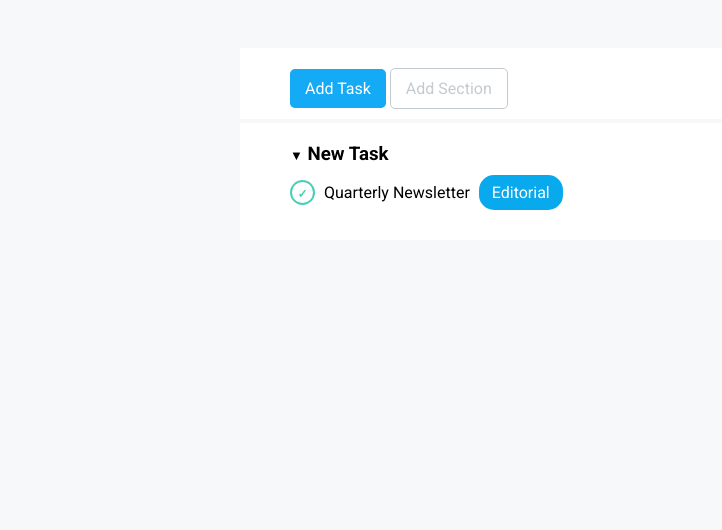
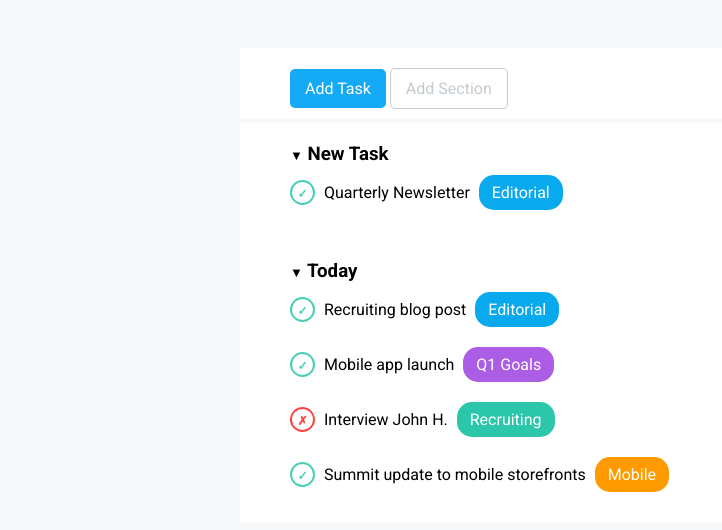
Before and after one commit to sofiacottone/html-css-toboolist, a plain HTML site: page index.html in a window 1280 px wide. Shown: the part 92-622 px from the top of the page, without its empty margins (0-722 px from the left). Drawn offline with Linux system fonts and the light colour scheme.

Commit message:
feat: add today section

```diff
--- a/index.html
+++ b/index.html
@@ -35,13 +35,42 @@
                 <div class="task">
                     <div class="done">&check;</div>
                     <div class="task-name">Quarterly Newsletter</div>
-                    <div class="task-tag">Editorial</div>
+                    <div class="task-tag blue-tag">Editorial</div>
                 </div>
-
             </section>
             <!-- /sezione new task  -->
             <!-- sezione today  -->
-
+            <section class="today-sect new-section">
+                <h3> Today</h3>
+                <!-- task 1  -->
+                <div class="task">
+                    <div class="done">&check;</div>
+                    <div class="task-name">Recruiting blog post</div>
+                    <div class="task-tag blue-tag">Editorial</div>
+                </div>
+                <!-- /task 1  -->
+                <!-- task 2  -->
+                <div class="task">
+                    <div class="done">&check;</div>
+                    <div class="task-name">Mobile app launch</div>
+                    <div class="task-tag purple-tag">Q1 Goals</div>
+                </div>
+                <!-- /task 2  -->
+                <!-- task 3  -->
+                <div class="task">
+                    <div class="to-do">&cross;</div>
+                    <div class="task-name">Interview John H.</div>
+                    <div class="task-tag green-tag">Recruiting</div>
+                </div>
+                <!-- /task 3  -->
+                <!-- task 4  -->
+                <div class="task">
+                    <div class="done">&check;</div>
+                    <div class="task-name">Summit update to mobile storefronts</div>
+                    <div class="task-tag orange-tag">Mobile</div>
+                </div>
+                <!-- /task 4  -->
+            </section>
             <!-- /sezione today  -->
             <!-- sezione upcoming  -->
 
--- a/style.css
+++ b/style.css
@@ -81,6 +81,19 @@ hr {
     display: inline-block;
 }
 
+.to-do {
+    border: 2px solid #ff4242;
+    color: #ff4242;
+    width: 25px;
+    height: 25px;
+    border-radius: 50%;
+    text-align: center;
+    line-height: 25px;
+    font-size: 12px;
+    font-weight: 700;
+    display: inline-block;
+}
+
 .task-name {
     display: inline-block;
     padding: 5px;
@@ -90,6 +103,21 @@ hr {
     display: inline-block;
     padding: 8px 13px;
     border-radius: 15px;
-    background-color: #09a9ed;
     color: #ffffff;
 }
+
+.blue-tag {
+    background-color: #09a9ed;
+}
+
+.purple-tag {
+    background-color: #ab5de6;
+}
+
+.green-tag {
+    background-color: #2cc6ab;
+}
+
+.orange-tag {
+    background-color: #ff9b00;
+}
```
